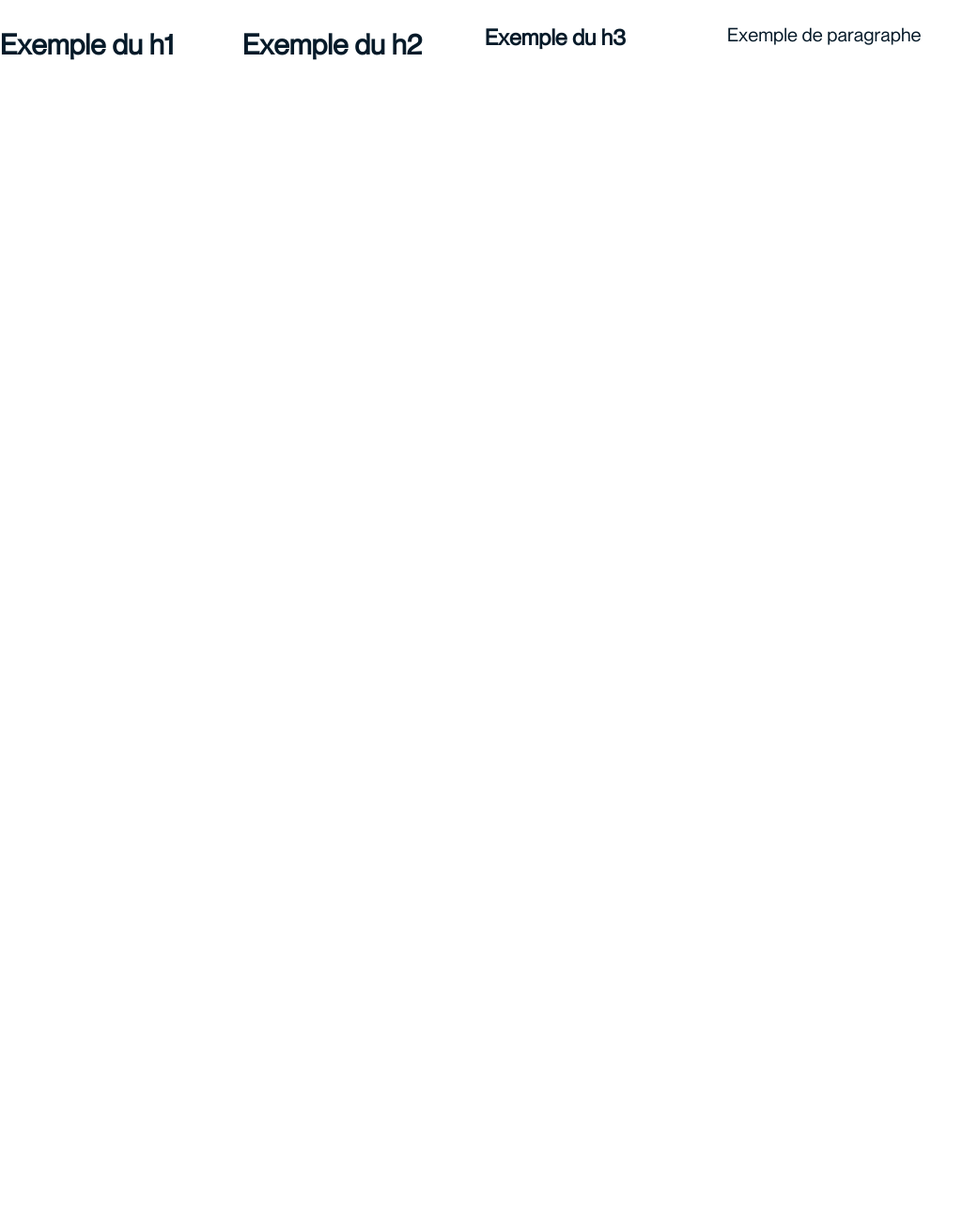
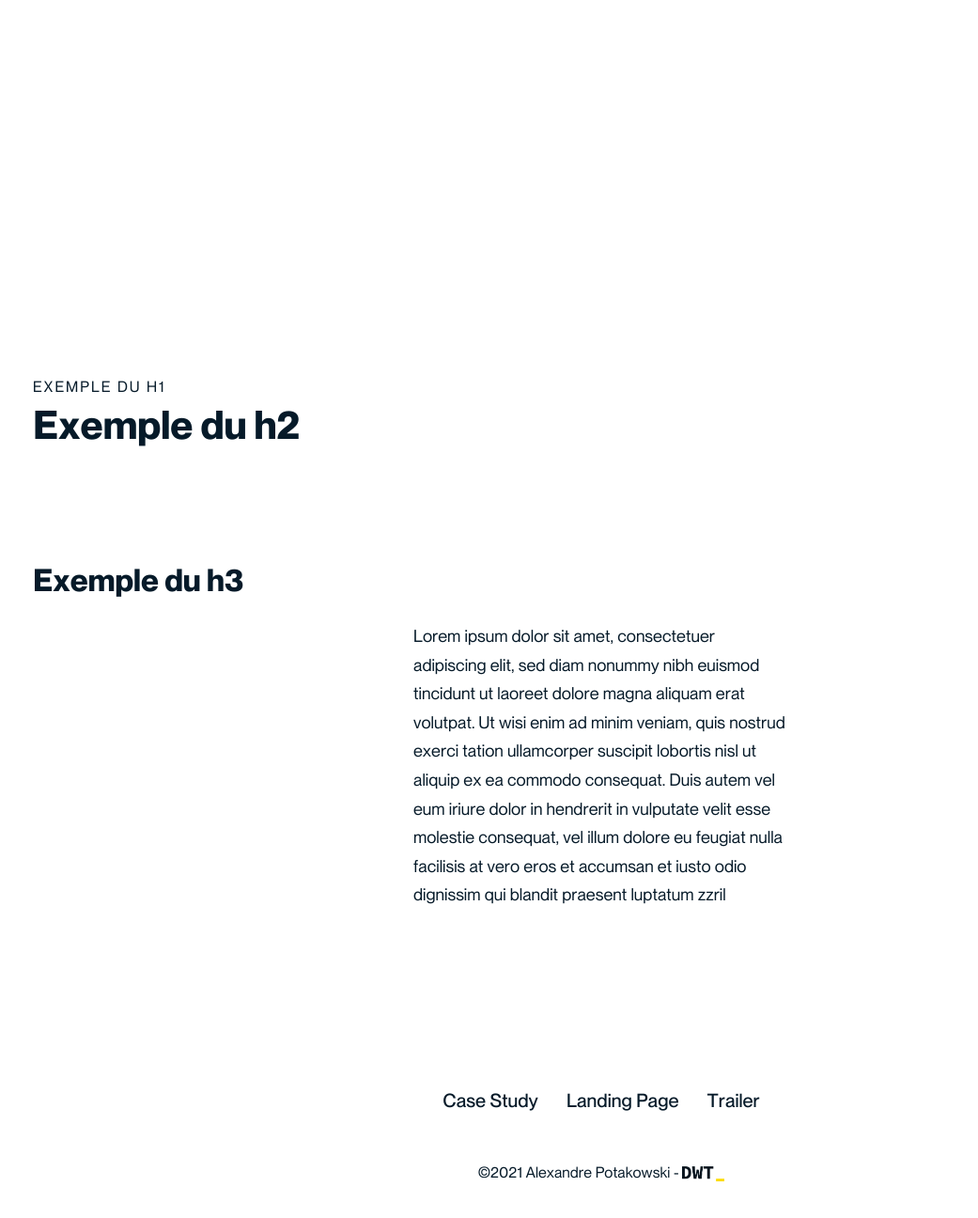
Before and after one commit to Thenelu89/tfa, a website: page src/uikit.html in a window 1280 px wide. Shown: the whole page at 94% size, without its empty margins (0-1041 px from the left). Before the commit the page ends 800 px from the top, so only its background shows below. Drawn offline with nearby package versions, Linux system fonts and the light colour scheme; files that its build step writes are made by us from their sources.

Commit message:
ajout video

```diff
--- a/src/styles/app.scss
+++ b/src/styles/app.scss
@@ -491,4 +491,8 @@ footer ul{
         display:none;
     }
 
+    .text--margin{
+        margin-top: -39px;
+    }
+
 }
--- a/src/uikit.html
+++ b/src/uikit.html
@@ -34,11 +34,26 @@
   <script src="scripts/main.js" defer></script>
 </head>
 <body>
-   <section class="section">
-       <h1>Exemple du h1</h1>
-       <h2>Exemple du h2</h2>
-       <h3>Exemple du h3 </h3>
-       <p>Exemple de paragraphe</p>
-   </section>
+
+  <main class="main">
+    <section class="section">
+      <h1 class="section__gdtitre mgride-1 mgrids1">Exemple du h1</h1>
+      <h2 class="section__titre mgride-1 mgrids1">Exemple du h2</h2>
+      <h3 class="section__sstitre mgride-1 mgrids1 dgride-1 dgrids4 dcgrids2">Exemple du h3 </h3>
+      <p class="section__para text--margin mgride-1 mgrids1 dgride-1 dgrids4 dcgrids5">Lorem ipsum dolor sit amet, consectetuer adipiscing elit, sed diam nonummy nibh euismod tincidunt ut laoreet dolore magna aliquam erat volutpat. Ut wisi enim ad minim veniam, quis nostrud exerci tation ullamcorper suscipit lobortis nisl ut aliquip ex ea commodo consequat. Duis autem vel eum iriure dolor in hendrerit in vulputate velit esse molestie consequat, vel illum dolore eu feugiat nulla facilisis at vero eros et accumsan et iusto odio dignissim qui blandit praesent luptatum zzril </p>
+  </section>
+  </main>
+
+  <footer class="footer">
+    <small class="footer__small">©2021 <a class="footer__link" href="http://alexandre-potakowski.ovh/">Alexandre Potakowski</a> - <a class="small__link" href="http://dwm.re/" target="_blank"><img class="lien" src="assets/images/logo-dwt.png" alt="logo option web design"></a></small>
+    <ul class="footer__list">
+     <li><a href="casestudy.html">Case Study</a></li>
+     <li><a href="index.html">Landing Page</a></li>
+     <li><a href="https://youtube.com/shorts/fSW5bEZ3Kp8?feature=share">Trailer</a></li>
+    </ul>
+
+  </footer>
+
 </body>
+
 </html>
```
Also changed, not shown: src/casestudy.html (+1 -1 lines), src/index.html (+4 -4 lines).
